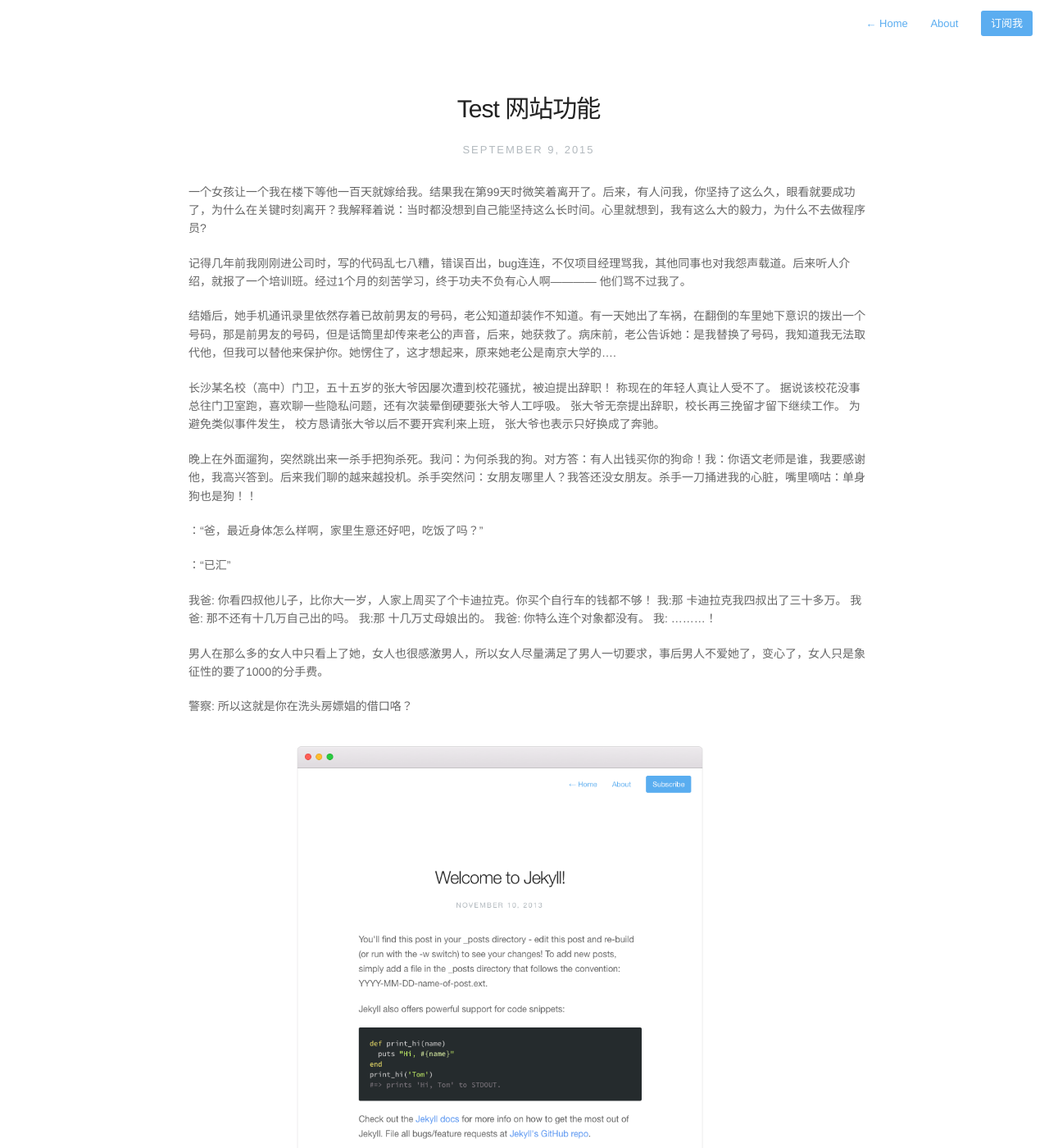
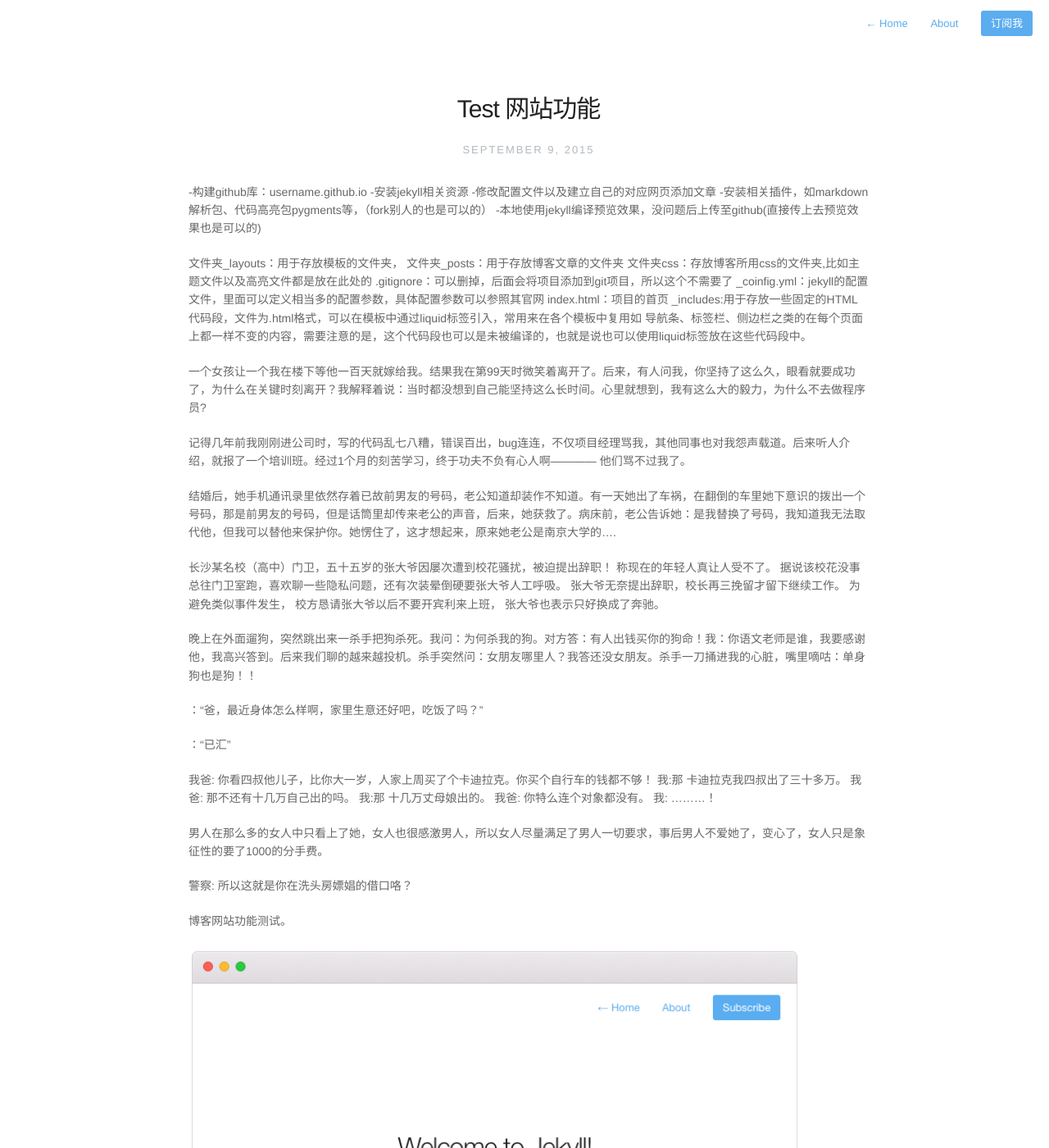
Before and after one commit to Tomzhangzhang/markyun.github.io, a Jekyll site: the page built from _posts/2015-9-9-test-jekyll.markdown, in a window 1280 px wide and 1400 px high. Shown: the whole window at 82% size. Built offline with Jekyll 4.4.1, drawn with Linux system fonts in a browser that asks for light colours; nearby versions of some CDN libraries; Markdown is read by kramdown in place of the engine named in the settings; comment, search, counter and statistics services are not loaded; some of the changed text lies outside the part shown.

Commit message:
update dushuo  css
update dushuo  css

````diff
--- a/_posts/2015-9-9-test-jekyll.markdown
+++ b/_posts/2015-9-9-test-jekyll.markdown
@@ -7,6 +7,23 @@
 comments: false
 
 ---
+
+
+
+-构建github库：username.github.io
+-安装jekyll相关资源
+-修改配置文件以及建立自己的对应网页添加文章
+-安装相关插件，如markdown解析包、代码高亮包pygments等，（fork别人的也是可以的）
+-本地使用jekyll编译预览效果，没问题后上传至github(直接传上去预览效果也是可以的)
+
+文件夹_layouts：用于存放模板的文件夹，
+文件夹_posts：用于存放博客文章的文件夹
+文件夹css：存放博客所用css的文件夹,比如主题文件以及高亮文件都是放在此处的
+.gitignore：可以删掉，后面会将项目添加到git项目，所以这个不需要了
+_coinfig.yml：jekyll的配置文件，里面可以定义相当多的配置参数，具体配置参数可以参照其官网
+index.html：项目的首页
+_includes:用于存放一些固定的HTML代码段，文件为.html格式，可以在模板中通过liquid标签引入，常用来在各个模板中复用如 导航条、标签栏、侧边栏之类的在每个页面上都一样不变的内容，需要注意的是，这个代码段也可以是未被编译的，也就是说也可以使用liquid标签放在这些代码段中。
+
 
 一个女孩让一个我在楼下等他一百天就嫁给我。结果我在第99天时微笑着离开了。后来，有人问我，你坚持了这么久，眼看就要成功了，为什么在关键时刻离开？我解释着说：当时都没想到自己能坚持这么长时间。心里就想到，我有这么大的毅力，为什么不去做程序员?
 
@@ -71,6 +88,16 @@
 {% endhighlight %}
 
 
+```c
+/* hello world demo */
+#include <stdio.h>
+int main(int argc, char **argv)
+{
+    printf("Hello, World!\n");
+    return 0;
+}
+```
+
 
 {% highlight ruby %}
 def print_hi(name)
--- a/assets/css/style.css
+++ b/assets/css/style.css
@@ -189,7 +189,7 @@
 	border-radius: 50%;
 }
 #post-body  p img{
-  max-width: 500px;
+  max-width: 90%;
 }
 /* Typography */
 /*Accent color*/
@@ -663,7 +663,22 @@
     right: -10px;
     background: rgba(255,255,255,.75);
 }
-
+#wrapper #ds-thread #ds-reset li.ds-tab a,#wrapper #ds-reset .ds-avatar img{
+	border-radius:0;
+}
+#wrapper #ds-thread #ds-reset .ds-textarea-wrapper{
+	background: none;
+	border-radius:0;
+}
+#wrapper #ds-thread #ds-reset .ds-textarea-wrapper textarea{
+	height: 30px;
+}
+#wrapper #ds-thread #ds-reset .ds-powered-by,#wrapper #ds-thread #ds-reset li.ds-post-placeholder{
+	display: none;
+}
+#post-list.readmore{
+	margin-top:40px;
+}
 /* Media Queries */
 @media screen and (max-width: 765px) {
 	nav.main-nav {
````
